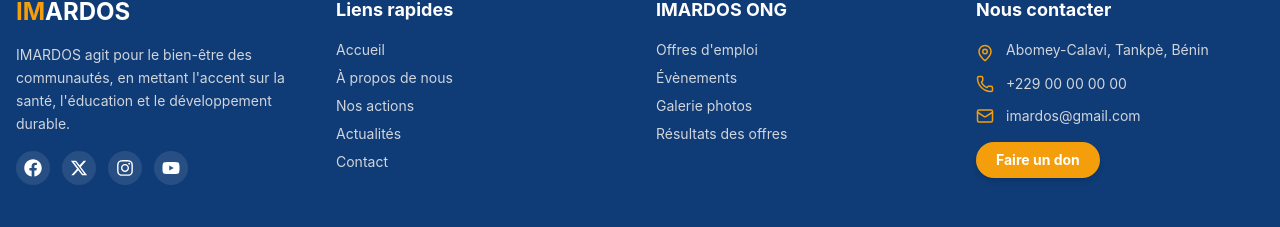
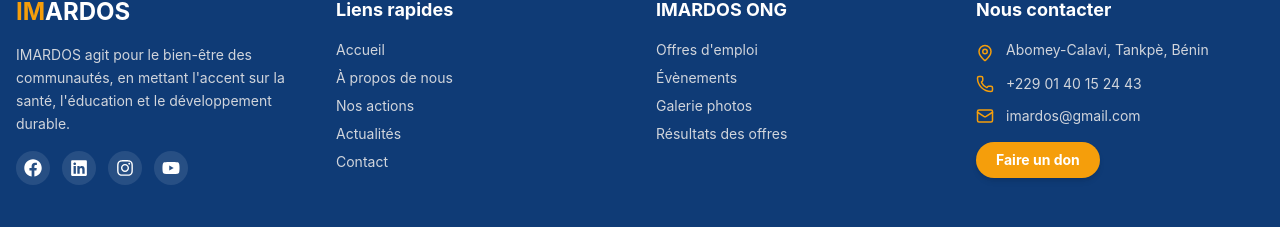
Before and after one commit to romaina229/imardos-frontend, a React (Vite) app: page / in a window 1280 px wide. Shown: the part 4400-4627 px from the top of the page. Built offline with nearby package versions, Linux system fonts and the light colour scheme; no server answers; the HTML template or start-up script is replaced by a standard one.

Commit message:
footer mise à jour

```diff
--- a/src/components/layout/Footer.jsx
+++ b/src/components/layout/Footer.jsx
@@ -32,10 +32,10 @@ const Footer = () => {
               IMARDOS agit pour le bien-être des communautés, en mettant l'accent sur la santé, l'éducation et le développement durable.
             </p>
             <div className="flex gap-3">
-              <a href="#" className="bg-white/10 p-2 rounded-full hover:bg-imardos-orange transition-colors"><FaFacebook size={18} /></a>
-              <a href="#" className="bg-white/10 p-2 rounded-full hover:bg-imardos-orange transition-colors"><FaXTwitter size={18} /></a>
-              <a href="#" className="bg-white/10 p-2 rounded-full hover:bg-imardos-orange transition-colors"><FaInstagram size={18} /></a>
-              <a href="#" className="bg-white/10 p-2 rounded-full hover:bg-imardos-orange transition-colors"><FaYoutube size={18} /></a>
+              <a href="https://www.facebook.com/profile.php?id=100080912787464" className="bg-white/10 p-2 rounded-full hover:bg-imardos-orange transition-colors"><FaFacebook size={18} /></a>
+              <a href="https://www.linkedin.com/company/imardos-ong" className="bg-white/10 p-2 rounded-full hover:bg-imardos-orange transition-colors"><FaLinkedin size={18} /></a>
+              <a href="https://www.instagram.com/imardos_ong/" className="bg-white/10 p-2 rounded-full hover:bg-imardos-orange transition-colors"><FaInstagram size={18} /></a>
+              <a href="https://youtu.be/6cXvOqmwiE4?si=X4OLT8LjoT3THjTo" className="bg-white/10 p-2 rounded-full hover:bg-imardos-orange transition-colors"><FaYoutube size={18} /></a>
             </div>
           </div>
 
@@ -72,7 +72,7 @@ const Footer = () => {
               </li>
               <li className="flex items-center gap-3">
                 <Phone size={18} className="text-imardos-orange shrink-0" />
-                <span>+229 00 00 00 00</span>
+                <span>+229 01 40 15 24 43</span>
               </li>
               <li className="flex items-center gap-3">
                 <Mail size={18} className="text-imardos-orange shrink-0" />
```
